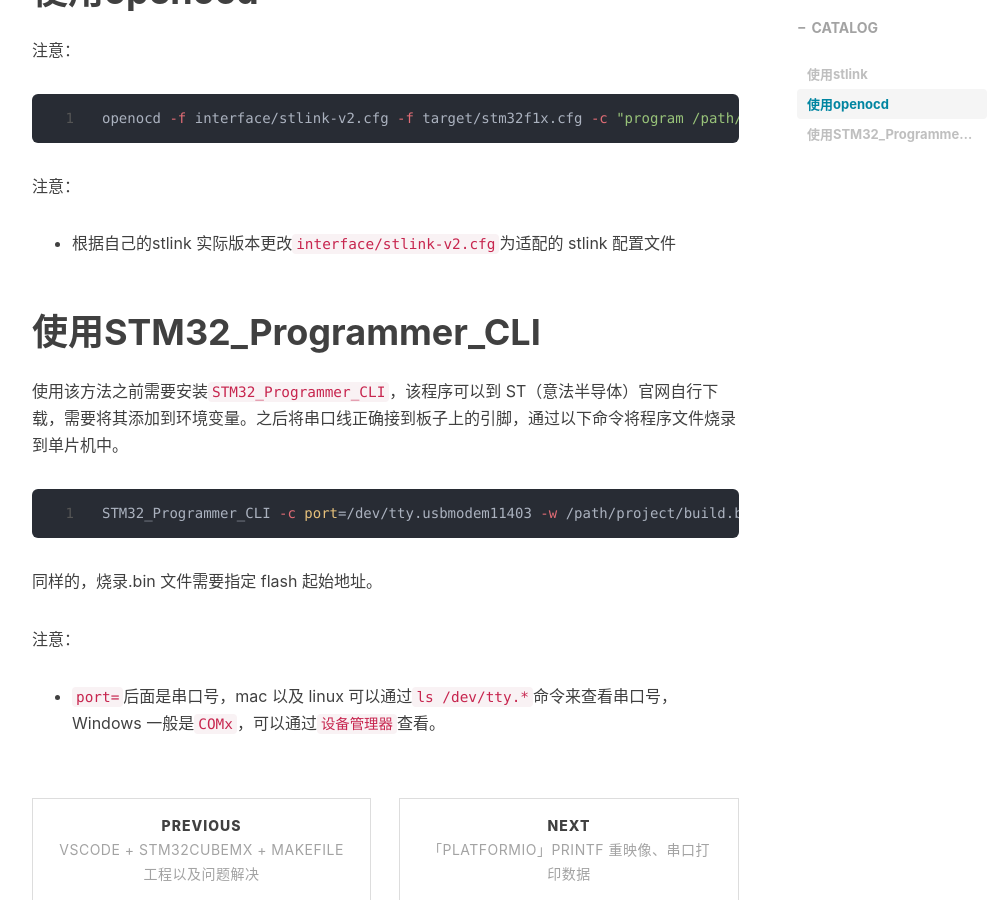
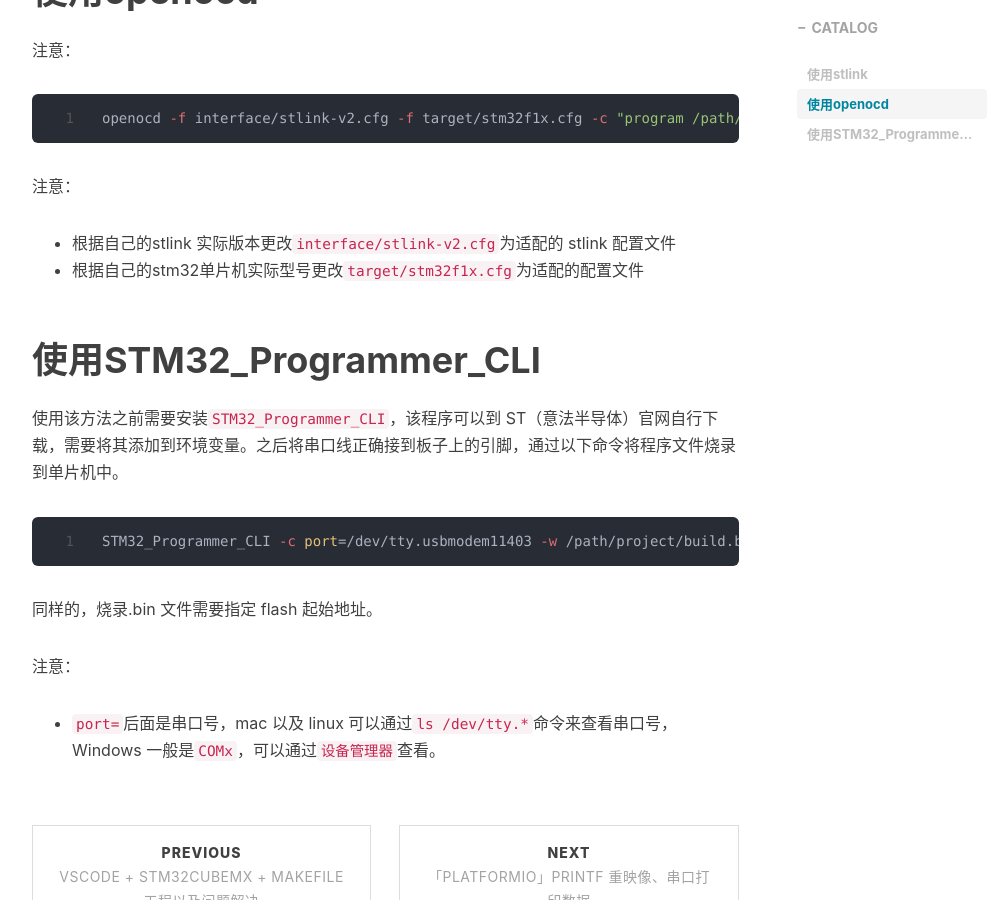
Before and after one commit to EchoZap/Huxpro_Blog, a Jekyll site: the page built from _posts/2024-10-03-stm32程序烧录方式.md, in a window 1280 px wide and 900 px high, scrolled down 763 px. Shown: the whole window, without its empty margins (233-1235 px from the left). Built offline with Jekyll 4.4.1, drawn with Linux system fonts in a browser that asks for light colours; nearby versions of some CDN libraries; comment, search, counter and statistics services are not loaded.

Commit message:
Update 2024-10-03-stm32程序烧录方式.md

```diff
--- a/_posts/2024-10-03-stm32程序烧录方式.md
+++ b/_posts/2024-10-03-stm32程序烧录方式.md
@@ -31,6 +31,7 @@
 注意：
 
 - 根据自己的stlink 实际版本更改`interface/stlink-v2.cfg`为适配的 stlink 配置文件
+- 根据自己的stm32单片机实际型号更改`target/stm32f1x.cfg`为适配的配置文件
 
 # 使用STM32_Programmer_CLI
 
```
